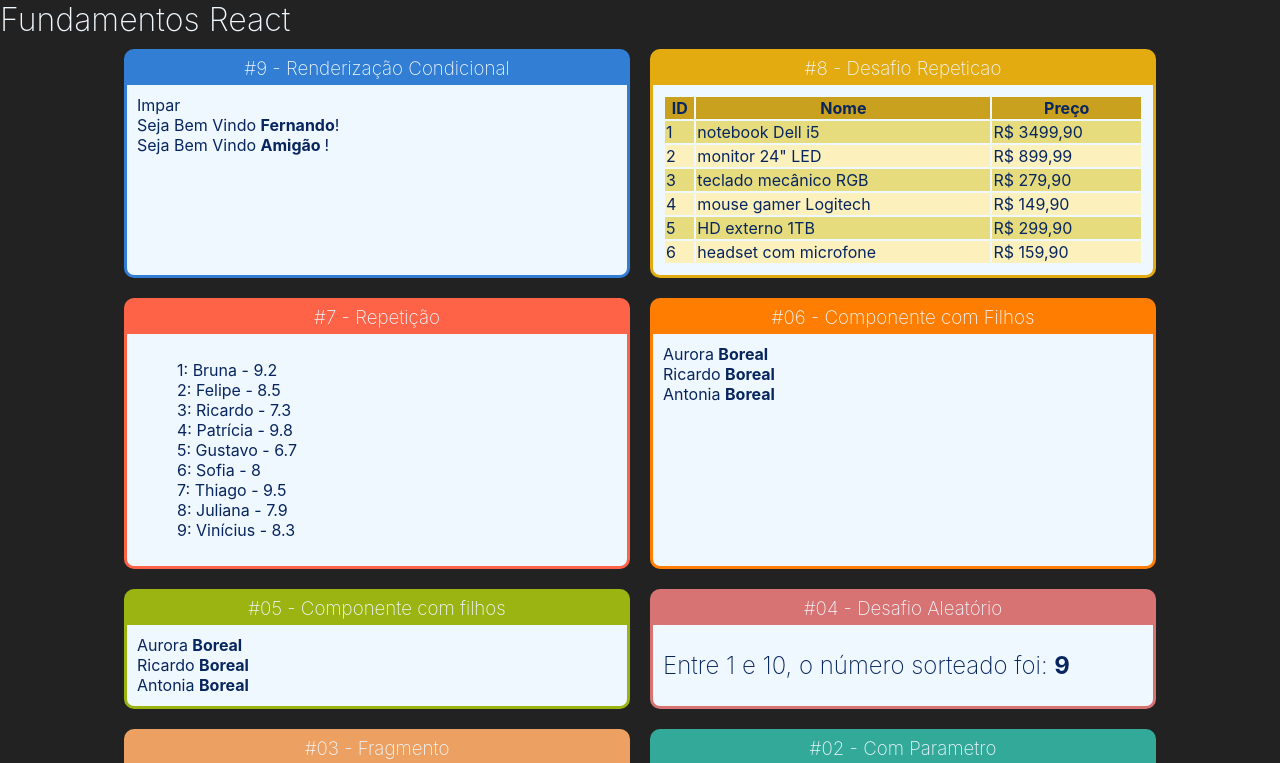
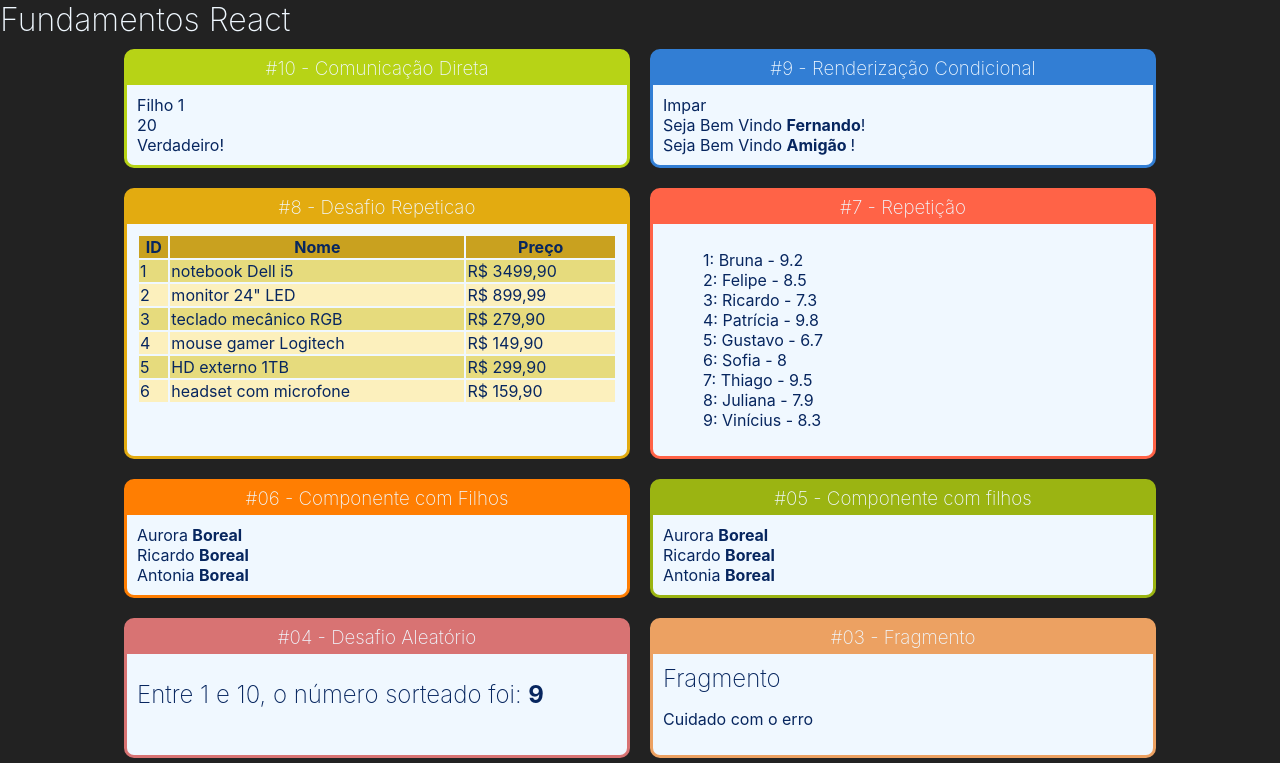
Before and after one commit to nathaliafas2/curso-react, a React (Create React App) app: page / in a window 1280 px wide. Shown: the top 763 px of the page. Built offline with nearby package versions, Linux system fonts and the light colour scheme.

Commit message:
Comunicação Direta

```diff
--- a/src/App.jsx
+++ b/src/App.jsx
@@ -11,6 +11,7 @@
 import TabelaProdutos from './components/repeticao/TabelaProdutos';
 import ParOuImpar from './components/condicional/ParOuImpar';
 import UsuarioInfo from './components/condicional/UsuarioInfo';
+import DiretaPai from './components/comunicacao/DiretaPai';
 
 export default function App(props){
     return (
@@ -18,6 +19,12 @@
             <h1> Fundamentos React </h1>
 
             <div className="Cards">
+
+            <Card
+                    titulo="#10 - Comunicação Direta" color="rgb(183, 211, 22)">
+                        <DiretaPai> </DiretaPai>
+            </Card>
+
 
             <Card
                     titulo="#9 - Renderização Condicional" color="rgb(50, 126, 212)">
--- /dev/null
+++ b/src/components/comunicacao/DiretaFilho.jsx
@@ -0,0 +1,11 @@
+import React from "react";
+
+export default props => {
+    return (
+        <div>
+            <div>{props.texto}</div>
+            <div>{props.numero}</div>
+            <div>{props.bool ? 'Verdadeiro' : 'Falso'}!</div>
+        </div>
+    )
+}
--- /dev/null
+++ b/src/components/comunicacao/DiretaPai.jsx
@@ -0,0 +1,10 @@
+import React from "react";
+import DiretaFilho from "./DiretaFilho";
+
+export default props => {
+    return (
+        <div>
+            <DiretaFilho texto="Filho 1" numero={20} bool={true}> </DiretaFilho>
+        </div>
+    )
+}
```
